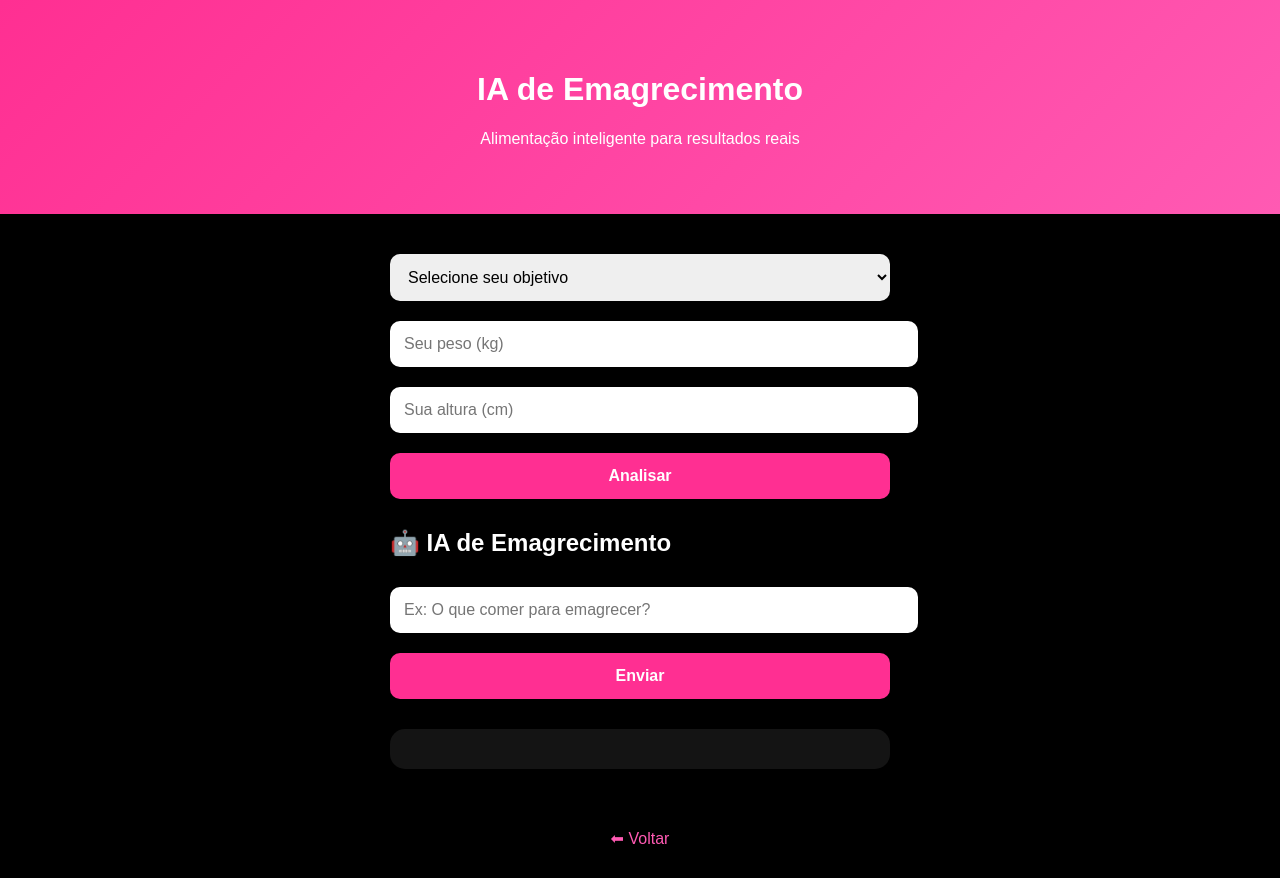
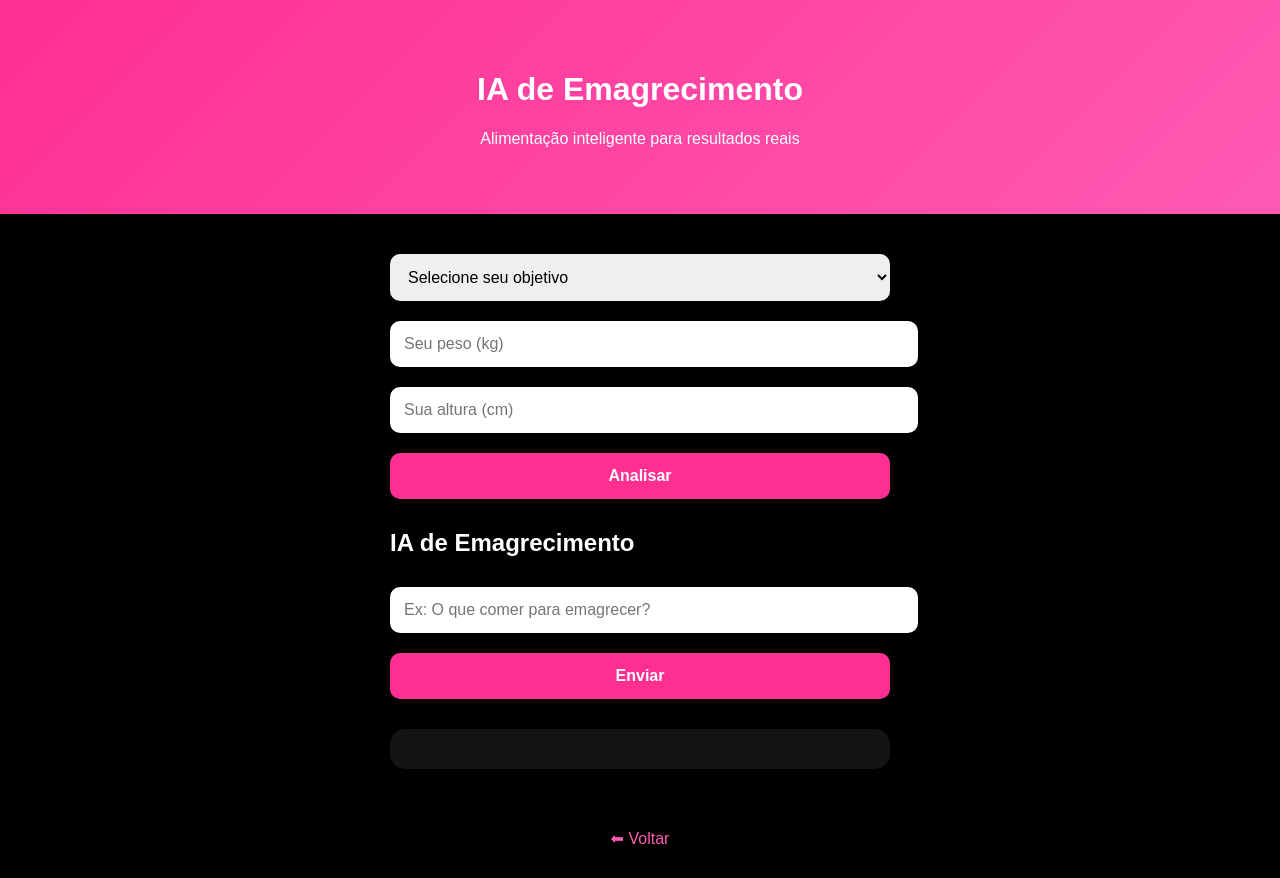
Before and after one commit to andermgaakiroto-png/stefiny-fit, a website: page emagrecimento.html in a window 1280 px wide. Drawn offline with Linux system fonts and the light colour scheme.

Commit message:
Add files via upload

```diff
--- a/emagrecimento.html
+++ b/emagrecimento.html
@@ -86,7 +86,7 @@
                 window.location.href = "https://stefiny-fit-1.onrender.com/ia";
             }
         </script>
-        <h2>🤖 IA de Emagrecimento</h2>
+        <h2> IA de Emagrecimento</h2>
 
         <input id="msg" placeholder="Ex: O que comer para emagrecer?" />
         <button onclick="enviar()">Enviar</button>
```
